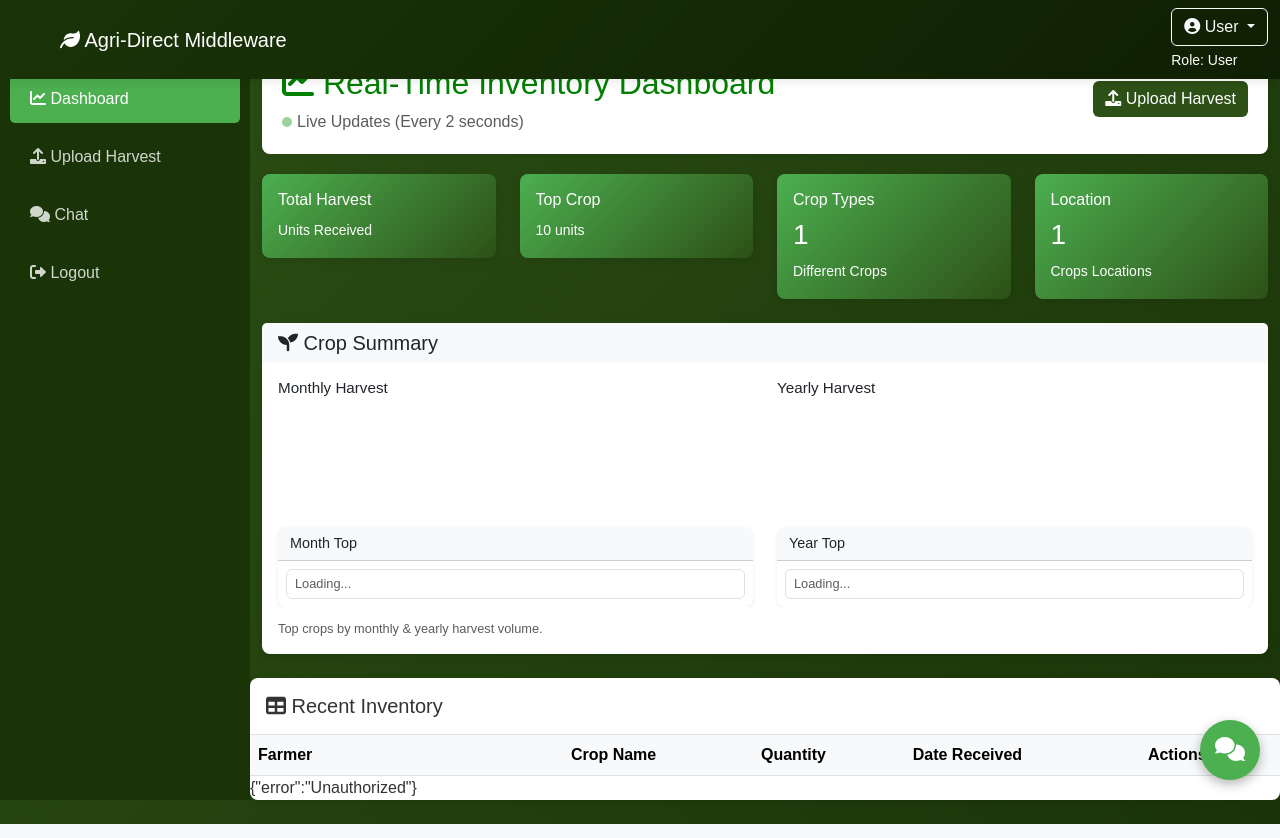
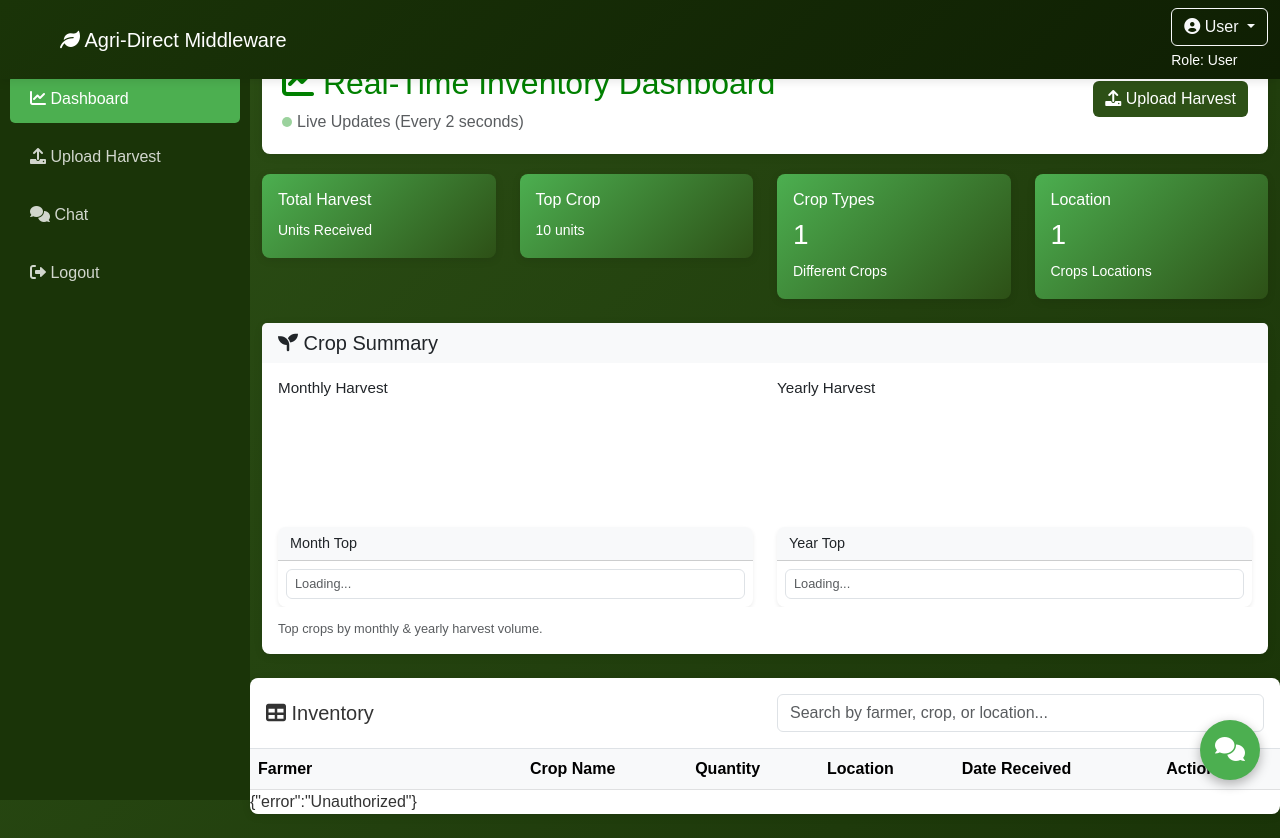
Before and after one commit to shadowblaze05/Agri_Directs, a Flask app: template templates/dashboard.html in a window 1280 px wide. Run offline with Flask 3, Linux system fonts and the light colour scheme; the template is opened without the code that fills it: most values are stand-ins (such as "Sample title", 1, 10 or a date in 2020); lists and menus that the app fills with data are empty.

Commit message:
Final Revision

```diff
--- a/templates/dashboard.html
+++ b/templates/dashboard.html
@@ -365,7 +365,14 @@
             <div class="col-12">
                 <div class="table-container">
                     <div class="p-3 border-bottom">
-                        <h5 class="mb-0"><i class="fas fa-table"></i> Recent Inventory</h5>
+                        <div class="row align-items-center">
+                            <div class="col-md-6">
+                                <h5 class="mb-0"><i class="fas fa-table"></i>   Inventory</h5>
+                            </div>
+                            <div class="col-md-6 text-md-end mt-3 mt-md-0">
+                                <input id="inventory-search" type="text" class="form-control" placeholder="Search by farmer, crop, or location..." oninput="filterInventory()">
+                            </div>
+                        </div>
                     </div>
                     <table class="table table-striped table-hover mb-0" id="inventory-table-header">
                         <thead class="table-light">
@@ -373,6 +380,7 @@
                                 <th class="sortable" data-sort="farmer">Farmer <span class="sort-icon"></span></th>
                                 <th class="sortable" data-sort="crop_name">Crop Name <span class="sort-icon"></span></th>
                                 <th class="sortable" data-sort="quantity">Quantity <span class="sort-icon"></span></th>
+                                <th class="sortable" data-sort="location">Location <span class="sort-icon"></span></th>
                                 <th class="sortable" data-sort="date_received">Date Received <span class="sort-icon"></span></th>
                                 <th>Actions</th>
                             </tr>
@@ -383,6 +391,7 @@
                                 <td>{{ row['farmer'] }}</td>
                                 <td><strong>{{ row['crop_name'] }}</strong></td>
                                 <td><span class="badge bg-success">{{ row['quantity'] }}</span></td>
+                                <td>{{ row['location'] or '-' }}</td>
                                 <td title="{{ row['date_received'] }}">{{ row['date_received'][:19] }}</td>
                                 <td>
                                     {% if session.get('role') == 'admin' or (session.get('role') == 'farmer' and row['farmer'] == session.get('user')) %}
@@ -623,7 +632,8 @@
                 'farmer': 0,
                 'crop_name': 1,
                 'quantity': 2,
-                'date_received': 3
+                'location': 3,
+                'date_received': 4
             };
 
             rows.sort((a, b) => {
@@ -679,6 +689,7 @@
                     if (currentSort.column && currentSort.direction) {
                         sortTable(currentSort.column, currentSort.direction, false);
                     }
+                    filterInventory();
                 })
                 .catch(error => console.error('Error updating table:', error));
 
@@ -696,6 +707,22 @@
                     updateYearlySummaryChart(data.top_yearly);
                 })
                 .catch(error => console.error('Error updating stats:', error));
+        }
+
+        function filterInventory() {
+            const query = document.getElementById('inventory-search').value.trim().toLowerCase();
+            const rows = document.querySelectorAll('#inventory-table tr');
+            rows.forEach(row => {
+                const farmer = row.children[0]?.textContent.trim().toLowerCase() || '';
+                const crop = row.children[1]?.textContent.trim().toLowerCase() || '';
+                const location = row.children[3]?.textContent.trim().toLowerCase() || '';
+
+                if (!query || farmer.includes(query) || crop.includes(query) || location.includes(query)) {
+                    row.style.display = '';
+                } else {
+                    row.style.display = 'none';
+                }
+            });
         }
 
         // Update dashboard every 2 seconds
--- a/templates/inventory_table.html
+++ b/templates/inventory_table.html
@@ -5,6 +5,7 @@
                 <td><strong>{{ row['farmer'] }}</strong></td>
                 <td><strong>{{ row['crop_name'] }}</strong></td>
                 <td><span class="badge bg-success">{{ row['quantity'] }}</span></td>
+                <td>{{ row['location'] or '-' }}</td>
                 <td title="{{ row['date_received'] }}">{{ row['date_received'][:19] }}</td>
                 <td>
                     {% if session.get('role') == 'admin' or (session.get('role') == 'farmer' and row['farmer'] == session.get('user')) %}
@@ -18,7 +19,7 @@
         {% endfor %}
     {% else %}
         <tr>
-            <td colspan="4" class="text-center text-muted">No inventory data yet</td>
+            <td colspan="6" class="text-center text-muted">No inventory data yet</td>
         </tr>
     {% endif %}
 </tbody>
```
